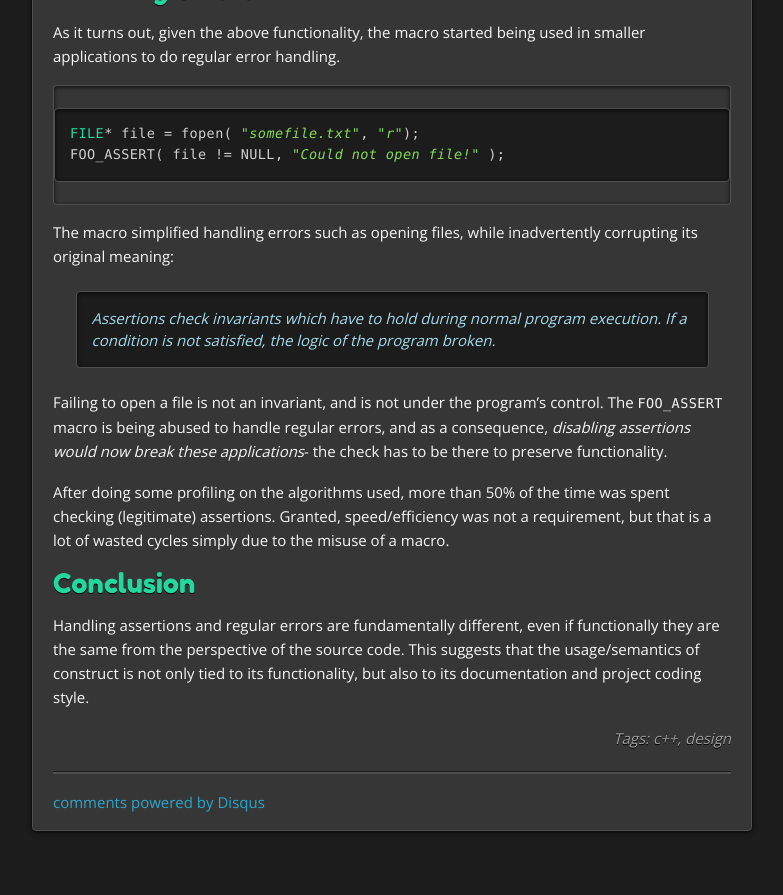
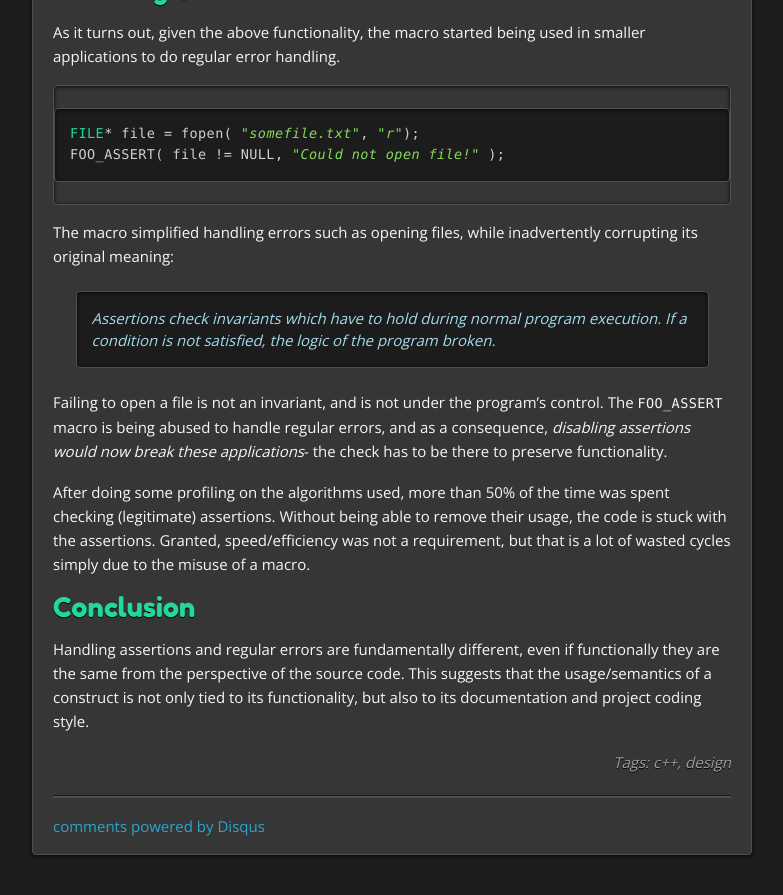
Before and after one commit to KholdStare/kholdstare.github.com, a Jekyll site: the page built from _posts/2012-10-08-functionality-not-equal-semantics.markdown, in a window 1280 px wide and 900 px high, scrolled down 1095 px. Shown: the top 895 px of the window, without its empty margins (123-906 px from the left). Built offline with Jekyll 4.4.1, drawn with Linux system fonts in a browser that asks for light colours; comment, search, counter and statistics services are not loaded.

Commit message:
Some corrections.

```diff
--- a/_posts/2012-10-08-functionality-not-equal-semantics.markdown
+++ b/_posts/2012-10-08-functionality-not-equal-semantics.markdown
@@ -79,13 +79,14 @@ errors, and as a consequence, _disabling assertions would now break these
 applications_- the check has to be there to preserve functionality.
 
 After doing some profiling on the algorithms used, more than 50% of the time was
-spent checking (legitimate) assertions. Granted, speed/efficiency was not a
-requirement, but that is a lot of wasted cycles simply due to the misuse of a
+spent checking (legitimate) assertions. Without being able to remove their
+usage, the code is stuck with the assertions. Granted, speed/efficiency was not
+a requirement, but that is a lot of wasted cycles simply due to the misuse of a
 macro.
 
 ### Conclusion
 
 Handling assertions and regular errors are fundamentally different, even if
 functionally they are the same from the perspective of the source code. This
-suggests that the usage/semantics of construct is not only tied to its
+suggests that the usage/semantics of a construct is not only tied to its
 functionality, but also to its documentation and project coding style.
```
